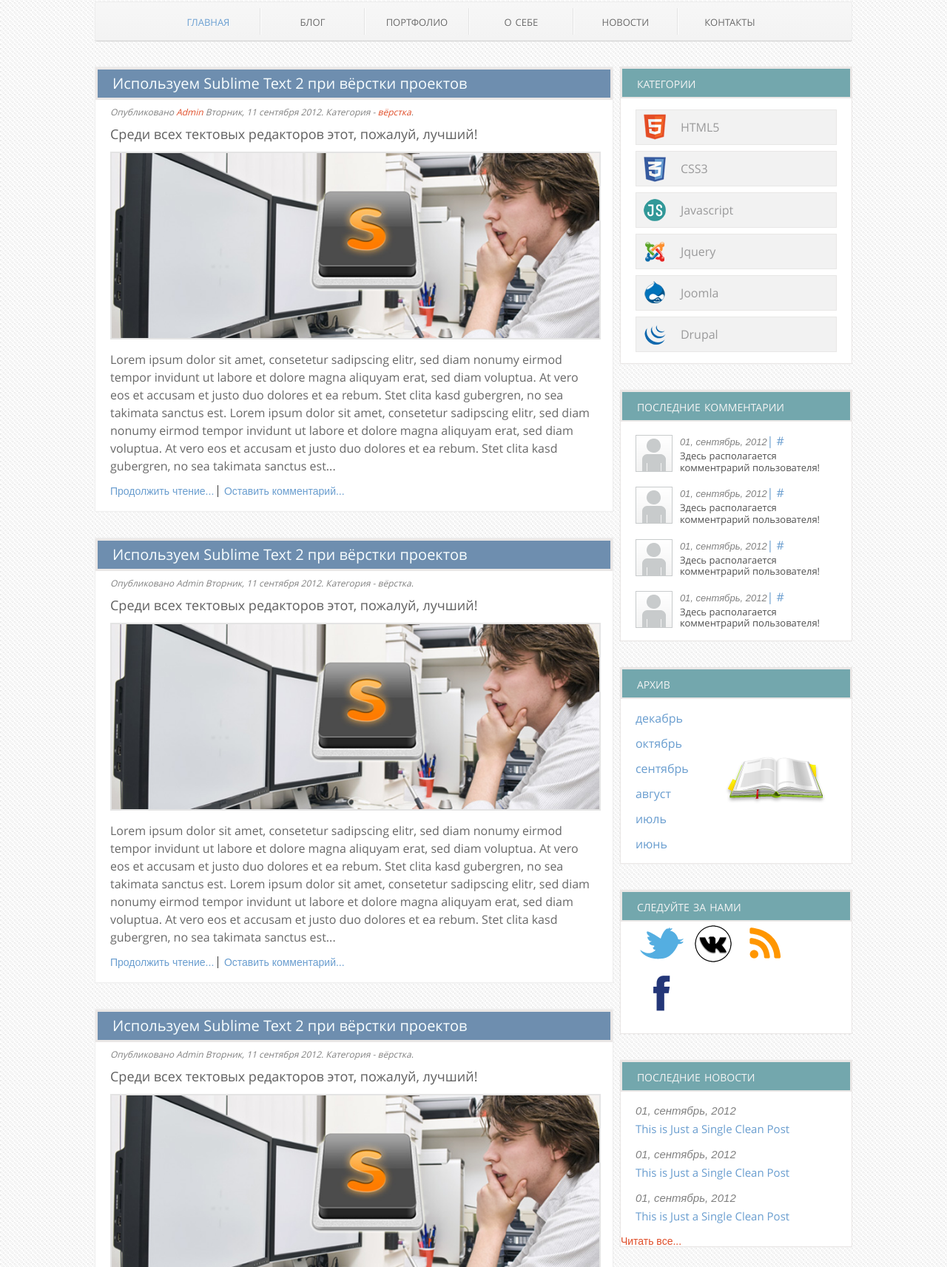
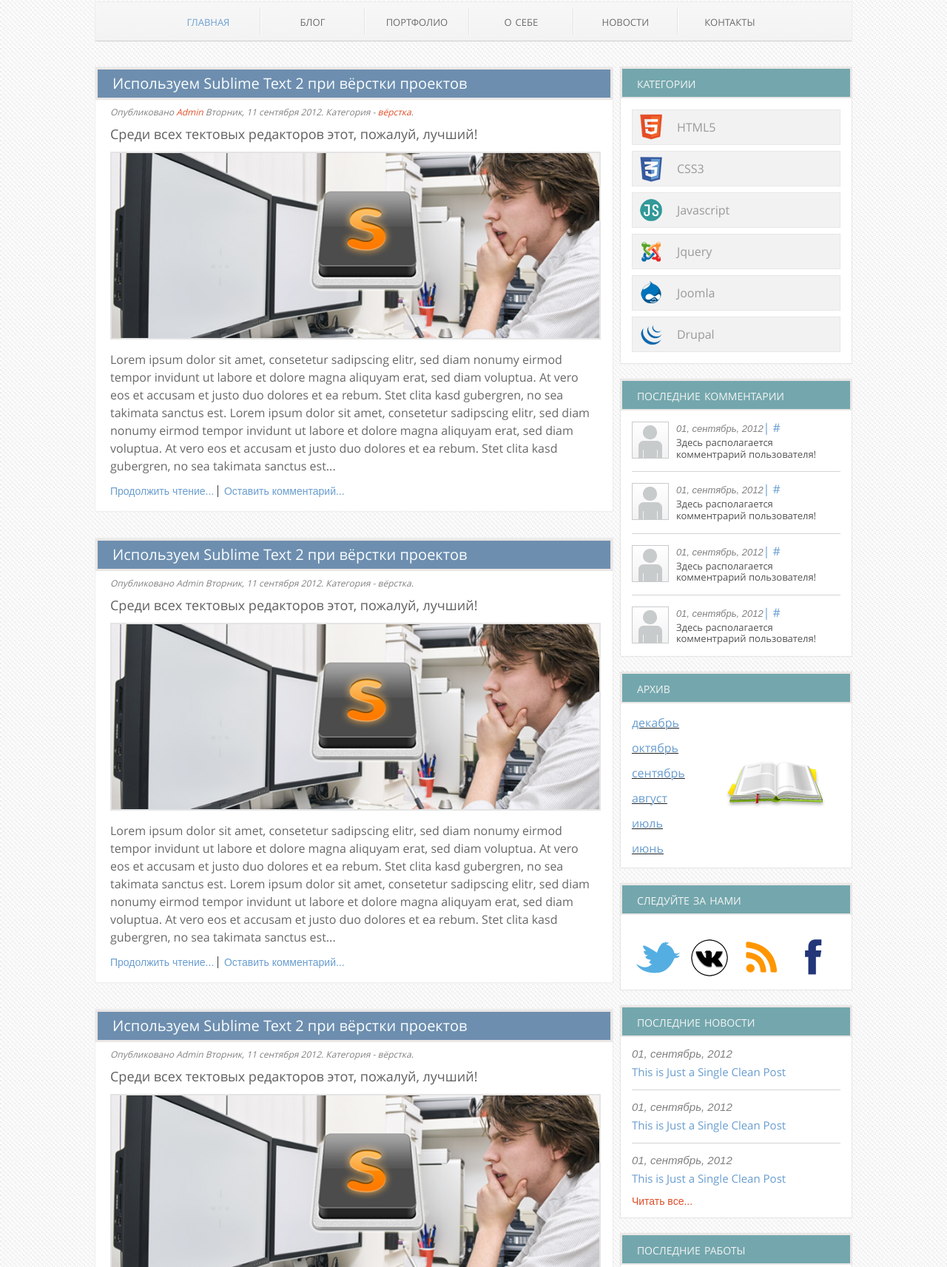
Before and after one commit to vova84/area53, a plain HTML site: page index.html in a window 1280 px wide. Shown: the part 214-1927 px from the top of the page at 74% size. Drawn offline with nearby package versions, Linux system fonts and the light colour scheme; files whose address does not match are found by name.

Commit message:
end main page

```diff
--- a/css/main.scss
+++ b/css/main.scss
@@ -261,6 +261,7 @@
 
 .post-item{
   margin-top: 35px;
+  margin-bottom: 20px;
   background-color: #fff;
    border: 1px solid #f0f0f0;
   -webkit-box-sizing: border-box;
@@ -280,7 +281,7 @@
   padding: 9px 20px;
 
  &:hover{
-  color: $blue_link;
+  color: #ddd;
  }
  &:active{
    color: $blue_link_active;
@@ -362,8 +363,13 @@
 }
  .lates-comments li{
   clear: both;
-  margin-bottom: 15px;
   overflow: hidden;
+  border-bottom: 1px solid #d4d4d4;
+  padding: 15px 0 15px 0;
+  margin: 0;
+  &:last-child{
+    border-bottom: 0;
+  }
 
 }
 .lates-comments time{
@@ -381,6 +387,10 @@
 }
 .latest-news{
   clear:both;
+  padding-bottom: 15px;
+}
+aside .latest-news h2{
+  margin-bottom: 0;
 }
 .latest-news time{
    color: #818181;
@@ -395,10 +405,18 @@
   line-height: 1.2;
   display: block;
 }
+.latest-news li{
+  border-bottom: 1px solid #d4d4d4;
+  padding: 15px 0 15px 0;
+  margin: 0;
+  &:last-child{
+    border-bottom: 0;
+  }
+
+}
 .follow-us li{
-  margin-top: -10px;
   width: 70px;
-  height: 60px;
+  height: 50px;
   float: left;
   a{
     display: block;
@@ -420,11 +438,13 @@
 }
 .latest-saits{
   clear: both;
+  padding-bottom: 15px;
 }
 .read-all:link, .read-all:visited{
   color: $red_link;
   font-size: 1.4em;
   font-family: Arial, sans-serif;
+  margin-left: 15px;
   &:hover{
     color: $blue_link;
     text-decoration: underline;
@@ -434,7 +454,7 @@
   }
 }
 .latest-saits img{
-  border: 2px solid $blue_link;
+  border: 2px solid #e6e6e6;
   &:hover{
     border: 2px solid $red_link;
   }
@@ -462,7 +482,7 @@
   margin-top: 35px;
 }
 aside>div{
-  margin-bottom: 35px;
+  margin-bottom: 20px;
 }
 .follow-us{
   overflow: hidden;
@@ -470,23 +490,30 @@
 aside .category,aside .lates-comments,aside .archive,aside .follow-us,aside .latest-news,aside .latest-saits{
   border: 1px solid #eae7e6;
   background-color: #fff;
-  margin-bottom: 35px;
   -webkit-box-sizing: border-box;
      -moz-box-sizing: border-box;
           box-sizing: border-box;
   -webkit-box-shadow:   0 0 1px rgba(0,0,0,.1),inset 0 0 1px rgba(0,0,0,.1);
           box-shadow:     0 0 1px rgba(0,0,0,.1),inset 0 0 1px rgba(0,0,0,.1);
   &>ul{
-    padding-left: 20px;
-    padding-right: 20px;
+    padding-left: 15px;
+    padding-right: 15px;
   }
 }
 aside .archive{
   background:#fff url($img_path + 'archive.png') 80% 60% no-repeat;
+  li{
+    text-decoration: underline;
+  }
 }
+
+aside .lates-comments h2{
+  margin-bottom: 0;
+}
+
 aside .category ul{
-  padding-left: 20px;
-  padding-right: 20px;
+  padding-left: 15px;
+  padding-right: 15px;
   margin-bottom: 15px;
   li{
     margin: 8px 0;
@@ -508,6 +535,7 @@
               transition: all .3s linear;
       &:hover{
         background-color: rgba(255,255,255,.7);
+        color: $blue_link;
       }
     }
     &:nth-child(2) a{
```
Also changed, not shown: css/main.css.
